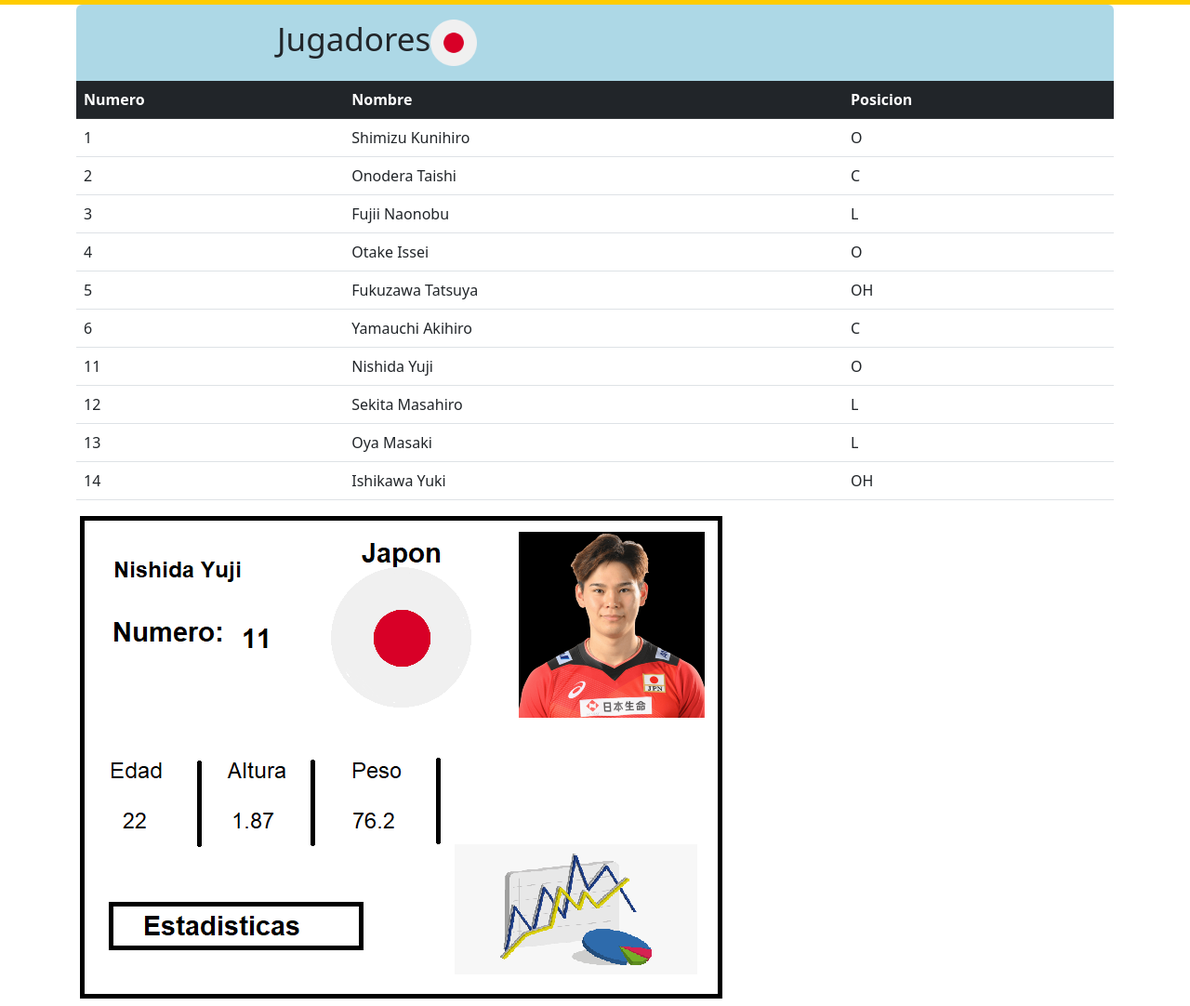
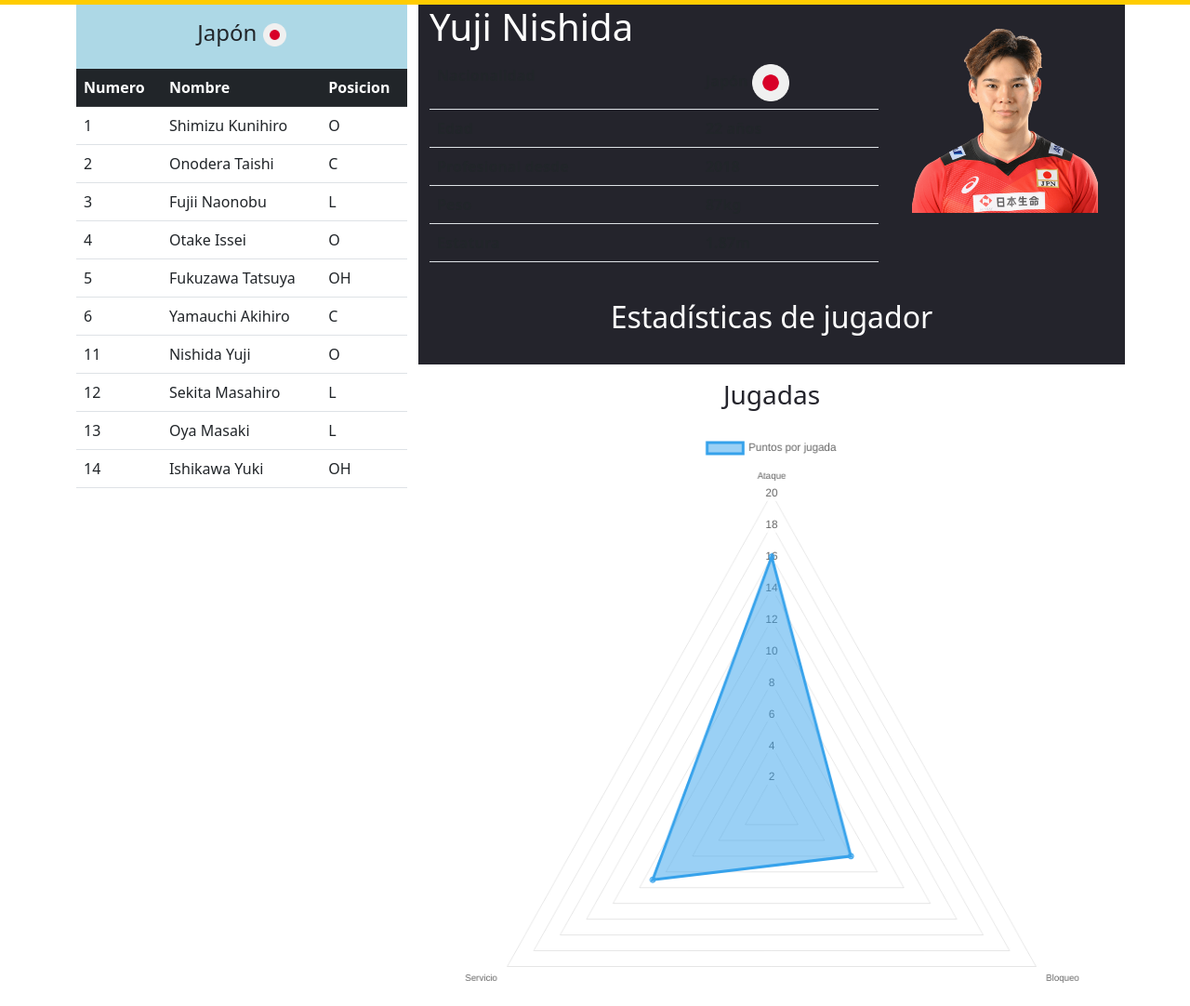
Before and after one commit to BrandonVasquezL/volei-board, a plain HTML site: page jugadores.html in a window 1280 px wide. Shown: the part 61-1143 px from the top of the page at 93% size. Drawn offline with nearby package versions, Linux system fonts and the light colour scheme.

Commit message:
jugadores

```diff
--- a/jugadores.html
+++ b/jugadores.html
@@ -45,8 +45,8 @@
   <!-- Contenido -->
   <div class="container">
     <div class="row">
-      <div class="col">
-        <div class="p-3 rounded-top" style="background-color: lightblue;"><h1 style="text-align:center; font-size: 35px; float: left; padding-left: 200px;">Jugadores</h1> <img alt="Bandera de equipo" src="japan.png" width="50" height="50" ></div>
+      <div class="col-4">
+        <div class="p-3" style="background-color: lightblue;"><h4 class="text-center">Japón <img src="japan.png" alt="Masculino" width="25" height="25"><h4></div>
         <!-- tabla -->
         <table class="table  table-hover">
           <thead class="table-dark">
@@ -110,13 +110,96 @@
           </tbody>
         </table>
       </div >
-    <div class="col">
-    <div>
-        <img src="ejemplo jugador.png" alt="">
+      <div class="col-8" style="background-color: #24242c; color: white;">
+        <div class="row">
+          <div class="col-8">
+              <div><h1>Yuji Nishida</h1></div>
+              <div class="details">
+                  <table class="table bio" style="color: white;">
+                      <tr>
+                          <td><b>Nacionalidad</b></td>
+                          <td><b>Japón <img class="flag" src="japan.png" width="40" height="40"></b></td>
+                      </tr>
+                      <tr>
+                          <td><b>Edad</b></td>
+                          <td><b>22 años</b></td>
+                      </tr>
+                      <tr>
+                          <td><b>Profesional desde</b></td>
+                          <td><b>2018</b></td>
+                      </tr>
+                      <tr>
+                          <td><b>Peso</b></td>
+                          <td><b>87kg</b></td>
+                      </tr>
+                      <tr>
+                          <td><b>Estatura</b></td>
+                          <td><b>1.87m</b></td>
+                      </tr>
+                  </table>
+              </div>
+          </div>
+          <div class="col-4 p-4">
+              <img src="nishida.png">
+          </div>
         </div>
-
+          <div class="row p-4 text-center"><h2>Estadísticas de jugador</h2></div>
+          <div class="row" style="background-color: white; color: #24242c;">
+            <h3 class="text-center p-3">Jugadas</h3>
+            <canvas id="myChart"></canvas>
+            <h3 class="text-center p-3">Puntos por ataque</h3>
+            <canvas id="myChart2"></canvas>
+          </div>
+        </div>
+      </div>
     </div>
-    <script src="js/bootstrap.bundle.min.js"></script>
-    <script src="https://cdn.jsdelivr.net/npm/bootstrap@5.2.2/dist/js/bootstrap.bundle.min.js" integrity="sha384-OERcA2EqjJCMA+/3y+gxIOqMEjwtxJY7qPCqsdltbNJuaOe923+mo//f6V8Qbsw3" crossorigin="anonymous"></script>
+  </div>
+  <script src="js/bootstrap.bundle.min.js"></script>
+  <script src="https://cdn.jsdelivr.net/npm/chart.js"></script>
+  <script src="https://cdn.jsdelivr.net/npm/bootstrap@5.2.2/dist/js/bootstrap.bundle.min.js" integrity="sha384-OERcA2EqjJCMA+/3y+gxIOqMEjwtxJY7qPCqsdltbNJuaOe923+mo//f6V8Qbsw3" crossorigin="anonymous"></script>
+  <script>
+    const ctx = document.getElementById('myChart');
+    new Chart(ctx, {
+      type: 'radar',
+      data: {
+        labels: ['Ataque', 'Bloqueo', 'Servicio'],
+        datasets: [{
+          label:'Puntos por jugada',
+          data: [16, 6, 9]
+        }]
+      },
+      options: {
+        scales: {
+          r: {
+            angleLines: {
+                display: false
+            },
+            suggestedMin: 0,
+            suggestedMax: 20
+        }
+        }
+      }
+    });
+  </script>
+  <script>
+    const ctx2 = document.getElementById('myChart2');
+    new Chart(ctx2, {
+      type: 'line',
+      data: {
+        labels: ['1', '2', '3', '4'],
+        datasets: [{
+          label:'Puntos por ataque',
+          data: [5, 4, 7, 3, 5],
+        }]
+      },
+      options: {
+        scales: {
+          y: {
+            beginAtZero: true
+          }
+        }
+      }
+    });
+  </script>
 </body>
 </html>
```
Also changed, not shown: equipos.html (+0 -1 lines), nishida.png (added).
